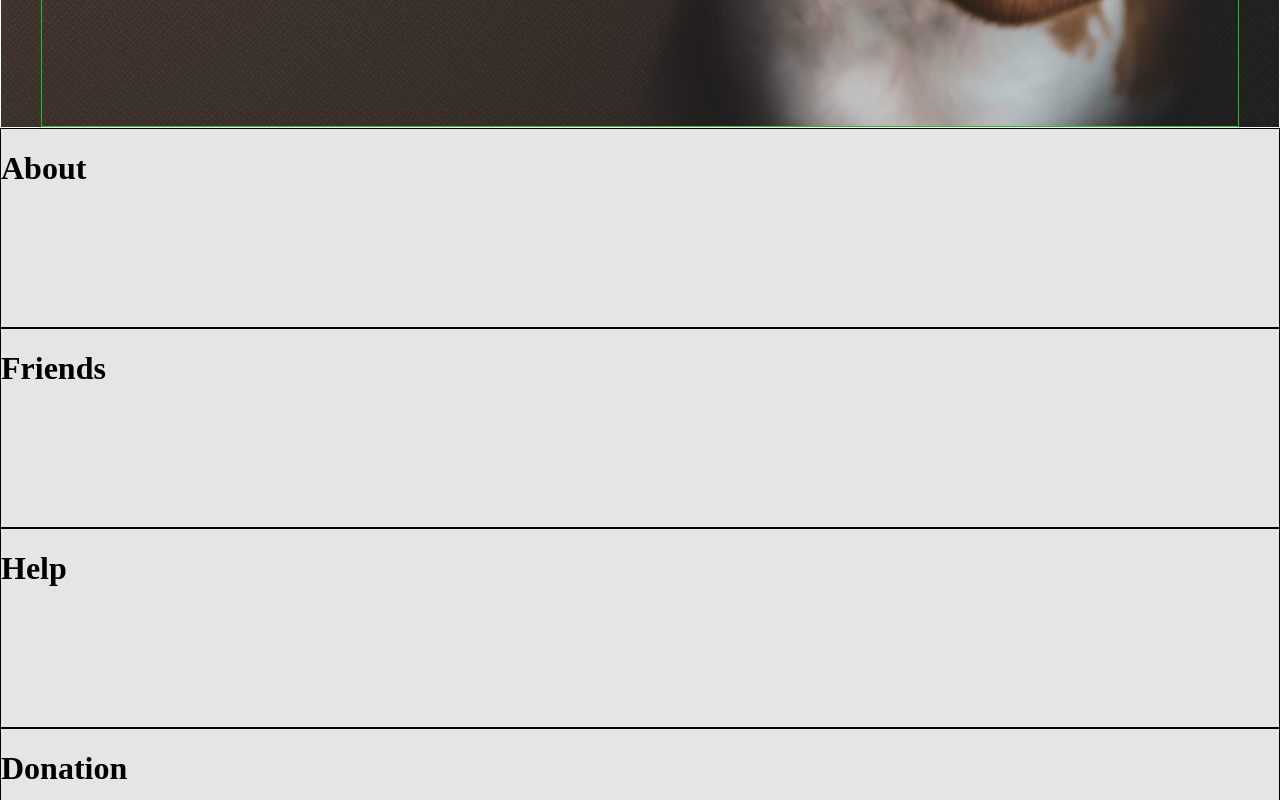
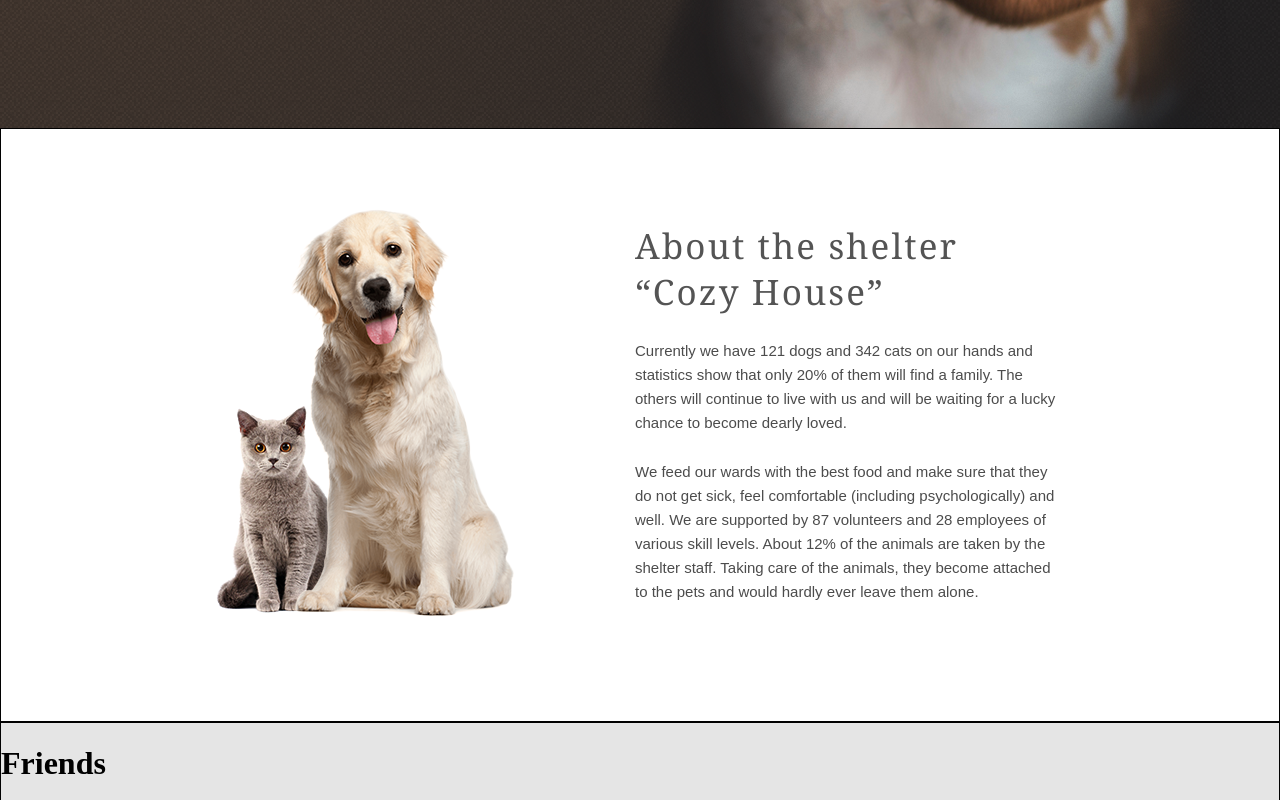
Before and after one commit to antasth/shelter, a plain HTML site: page shelter/index.html in a window 1280 px wide. Shown: the part 780-1580 px from the top of the page. Drawn offline with Linux system fonts and the light colour scheme.

Commit message:
feat: add about section

```diff
--- a/shelter/index.html
+++ b/shelter/index.html
@@ -28,7 +28,10 @@
           </div>
           <div class="header__content-bottom">
             <div class="header__bottom__description">
-              <h2 class="description__title">Not only people need a house</h2>
+              <h2 class="description__title">
+                Not only people <br />
+                need a house
+              </h2>
               <p class="description__subtitle">
                 We offer to give a chance to a little and nice puppy with an
                 extremely wide and open heart. He or she will love you more than
@@ -46,8 +49,31 @@
         </div>
       </div>
       <div class="content">
-        <section>
-          <h1>About</h1>
+        <section class="about">
+          <div class="section__about__wrapper">
+            <div class="about__img">
+              <img src="./assets/img/about-pets.png" alt="about-pets" />
+            </div>
+            <div class="about__description">
+              <h3 class="about__description__title">
+                About the shelter “Cozy House”
+              </h3>
+              <p>
+                Currently we have 121 dogs and 342 cats on our hands and
+                statistics show that only 20% of them will find a family. The
+                others will continue to live with us and will be waiting for a
+                lucky chance to become dearly loved.
+              </p>
+              <p>
+                We feed our wards with the best food and make sure that they do
+                not get sick, feel comfortable (including psychologically) and
+                well. We are supported by 87 volunteers and 28 employees of
+                various skill levels. About 12% of the animals are taken by the
+                shelter staff. Taking care of the animals, they become attached
+                to the pets and would hardly ever leave them alone.
+              </p>
+            </div>
+          </div>
         </section>
         <section>
           <h1>Friends</h1>
@@ -60,10 +86,7 @@
         </section>
       </div>
       <div class="footer">
-        <div class="footer__content">Footer
-
-
-        </div>
+        <div class="footer__content">Footer</div>
       </div>
     </div>
   </body>
--- a/shelter/pages/main/style.css
+++ b/shelter/pages/main/style.css
@@ -7,6 +7,8 @@
   max-width: 100%;
   background-color: #e5e5e5;
 }
+
+/* HEADER */
 .header {
   height: 908px;
   background: url(../../assets/img/noise_lines_transparent@2X.png),
@@ -17,13 +19,11 @@
   height: 100%;
   margin: 0 auto;
   padding: 30px 40px 0;
-  border: 1px solid white;
   display: flex;
   flex-direction: column;
   justify-content: space-between;
 }
 .header__content-top {
-  border: 1px solid rgb(82, 231, 84);
   display: flex;
   justify-content: space-between;
   align-items: center;
@@ -68,13 +68,13 @@
   line-height: 160%;
   color: #cdcdcd;
   margin-left: 35px;
+  cursor: pointer;
 }
 .header__nav li:first-of-type {
   margin-left: 0;
   border-bottom: 3px solid #f1cdb3;
 }
 .header__content-bottom {
-  border: 1px solid rgb(27, 198, 24);
   display: flex;
 }
 .header__bottom__description {
@@ -82,7 +82,7 @@
   flex-direction: column;
   max-width: 460px;
   margin-top: 163px;
-  margin-right: 42px;
+  margin-right: 2.6rem;
 }
 .description__title {
   font-family: 'Georgia';
@@ -92,6 +92,7 @@
   line-height: 130%;
   display: flex;
   align-items: center;
+  margin-bottom: 42px;
   color: #ffffff;
 }
 .description__subtitle {
@@ -102,19 +103,62 @@
   line-height: 160%;
   display: flex;
   align-items: center;
+  margin-bottom: 42px;
   color: #cdcdcd;
 }
 .header__bottom__img {
   display: flex;
 }
+
+/* CONTENT */
 .content {
   max-width: 1280px;
   margin: 0 auto;
 }
 section {
-  height: 200px;
   border: 1px solid rgb(1, 1, 1);
 }
+
+.about {
+  background-color: #ffffff;
+}
+.section__about__wrapper {
+  display: flex;
+  justify-content: center;
+  padding: 80px 40px 100px;
+}
+.about__img {
+  margin-right: 120px;
+}
+.about__description {
+  max-width: 430px;
+}
+.about__description__title {
+  font-family: 'Georgia';
+  font-style: normal;
+  font-weight: 400;
+  font-size: 35px;
+  line-height: 130%;
+  display: flex;
+  align-items: center;
+  letter-spacing: 0.06em;
+  margin-bottom: 25px;
+  margin-top: 14px;
+  color: #545454;
+}
+.about__description p {
+  font-family: 'Arial';
+  font-style: normal;
+  font-weight: 400;
+  font-size: 15px;
+  line-height: 160%;
+  color: #4c4c4c;
+  margin-bottom: 25px;
+}
+.about__description p:last-child {
+  margin-bottom: 0;
+}
+/* FOOTER */
 .footer {
   height: 350px;
   background: url(../../assets/img/noise_lines_transparent@2X.png),
@@ -128,6 +172,7 @@ section {
   border: 1px solid white;
 }
 
+/* BUTTON */
 .button {
   display: inline-block;
   align-self: start;
```
Also changed, not shown: shelter/assets/img/about-pets.png (added).
